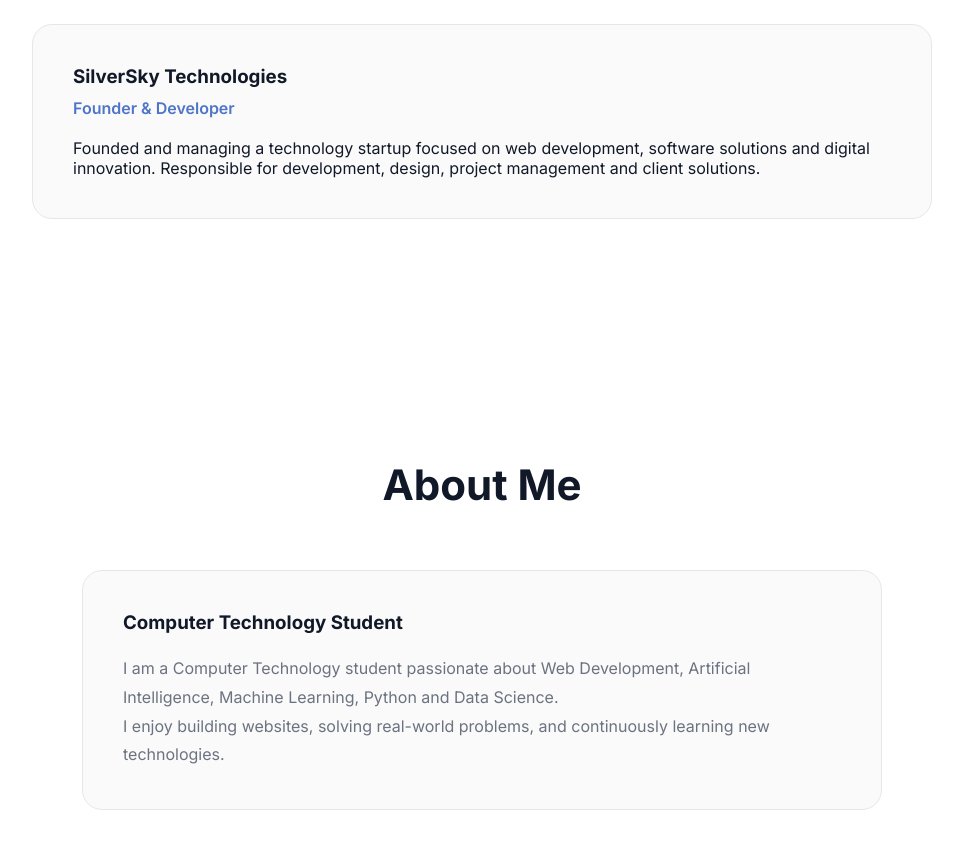
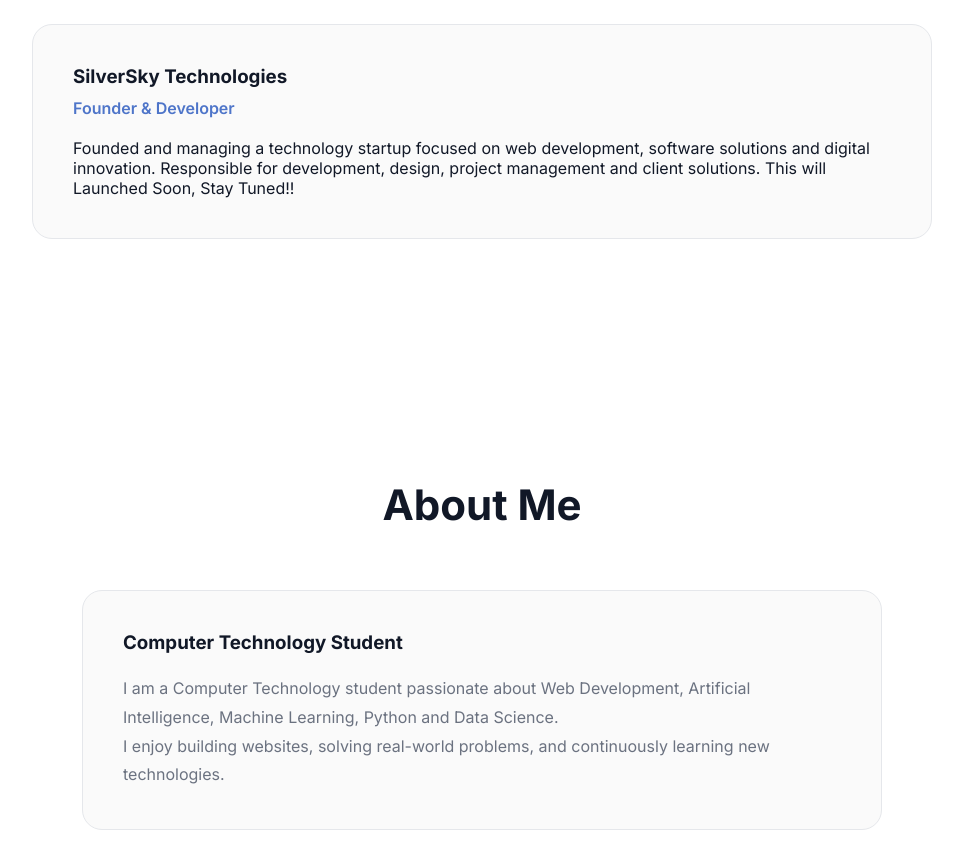
Before and after one commit to saichakor25/portfolio, a plain HTML site: page index.html in a window 1280 px wide. Shown: the part 1660-2528 px from the top of the page, without its empty margins (158-1121 px from the left). Drawn offline with nearby package versions, Linux system fonts and the light colour scheme.

Commit message:
Refactor index.html structure and content

```diff
--- a/index.html
+++ b/index.html
@@ -108,7 +108,7 @@
             Founded and managing a technology startup focused on
             web development, software solutions and digital innovation.
             Responsible for development, design, project management
-            and client solutions.
+            and client solutions. This will Launched Soon, Stay Tuned!!
         </p>
 
     </div>
```
